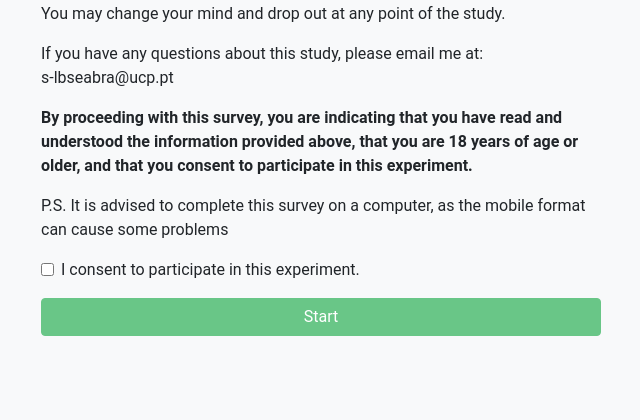
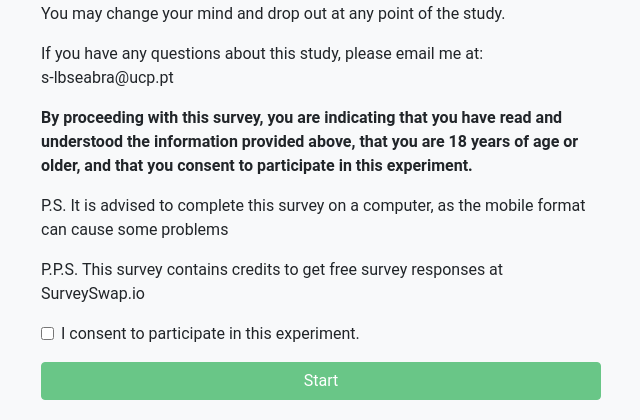
Before and after one commit to lucas-bs/thesis-survey, a Flask app: page / in a window 1280 px wide. Shown: the part 678-1098 px from the top of the page, without its empty margins (319-959 px from the left). Before the commit the page ends 1014 px from the top, so only its background shows below. Run offline with Flask 3, Linux system fonts and the light colour scheme; some libraries are stand-ins or nearby versions.

Commit message:
Update welcome.html

```diff
--- a/gpt/templates/welcome.html
+++ b/gpt/templates/welcome.html
@@ -59,6 +59,9 @@
             <p>
                 P.S. It is advised to complete this survey on a computer, as the mobile format can cause some problems
             </p>
+            <p>
+                P.P.S. This survey contains credits to get free survey responses at SurveySwap.io
+            </p>
 
             <form action="/" method="post">
                 <div class="form-check">
```
